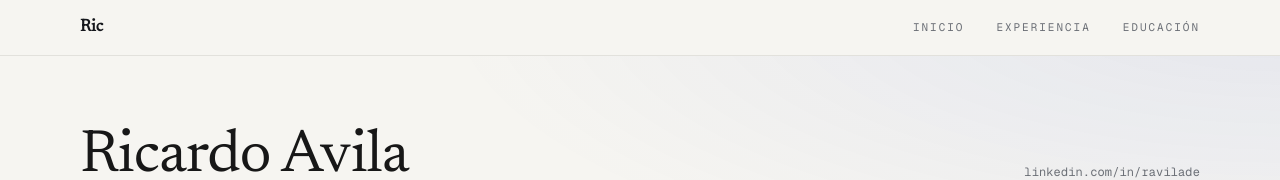
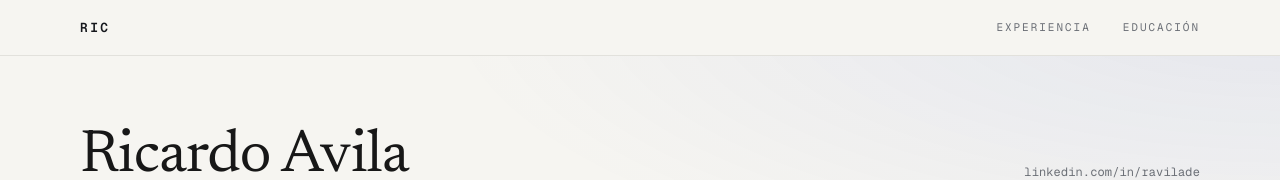
Before and after one commit to aviladricardo/portafolio, a Next.js app: page / in a window 1280 px wide. Shown: the top 180 px of the page. Built offline with nearby package versions, Linux system fonts and the light colour scheme.

Commit message:
Navbar: RIC como home, quita tab Inicio, estilo mono consistente
Co-Authored-By: Claude Sonnet 4.6 <noreply@anthropic.com>

```diff
--- a/app/components/Navbar.tsx
+++ b/app/components/Navbar.tsx
@@ -2,7 +2,6 @@
 
 import { useCallback } from "react";
 const links = [
-  { label: "Inicio", href: "inicio" },
   { label: "Experiencia", href: "experiencia" },
   { label: "Educación", href: "educacion" },
 ];
@@ -40,7 +39,10 @@ export default function Navbar() {
   return (
     <nav className="cv-navbar">
       <div className="cv-navbar-inner">
-      <span style={{ fontFamily: "var(--font-newsreader), Georgia, serif", fontWeight: 700, fontSize: "17px", color: "#15171C" }}>
+      <span
+        onClick={() => smoothScrollTo(0)}
+        style={{ fontFamily: "var(--font-geist-mono), monospace", fontWeight: 600, fontSize: "13px", letterSpacing: "0.18em", textTransform: "uppercase", color: "#15171C", cursor: "pointer" }}
+      >
         Ric
       </span>
       <div className="cv-nav-links">
```
